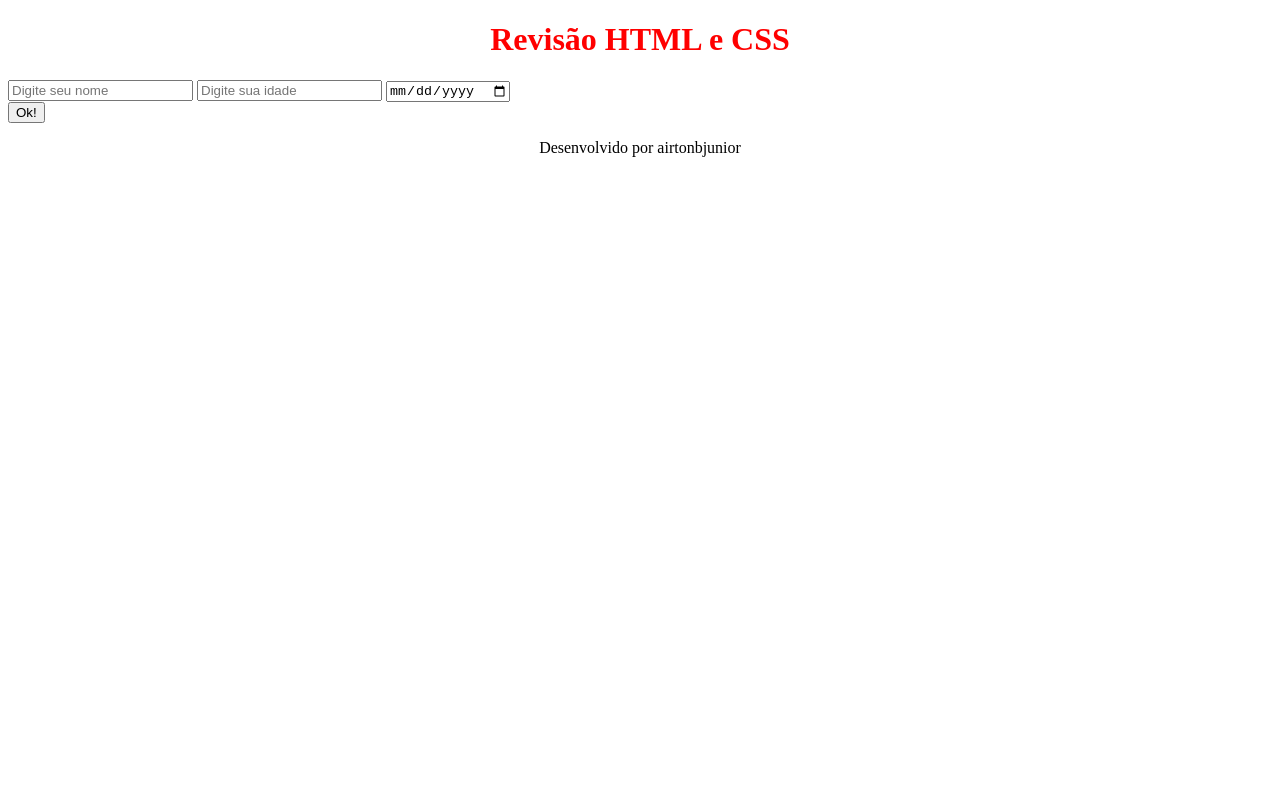
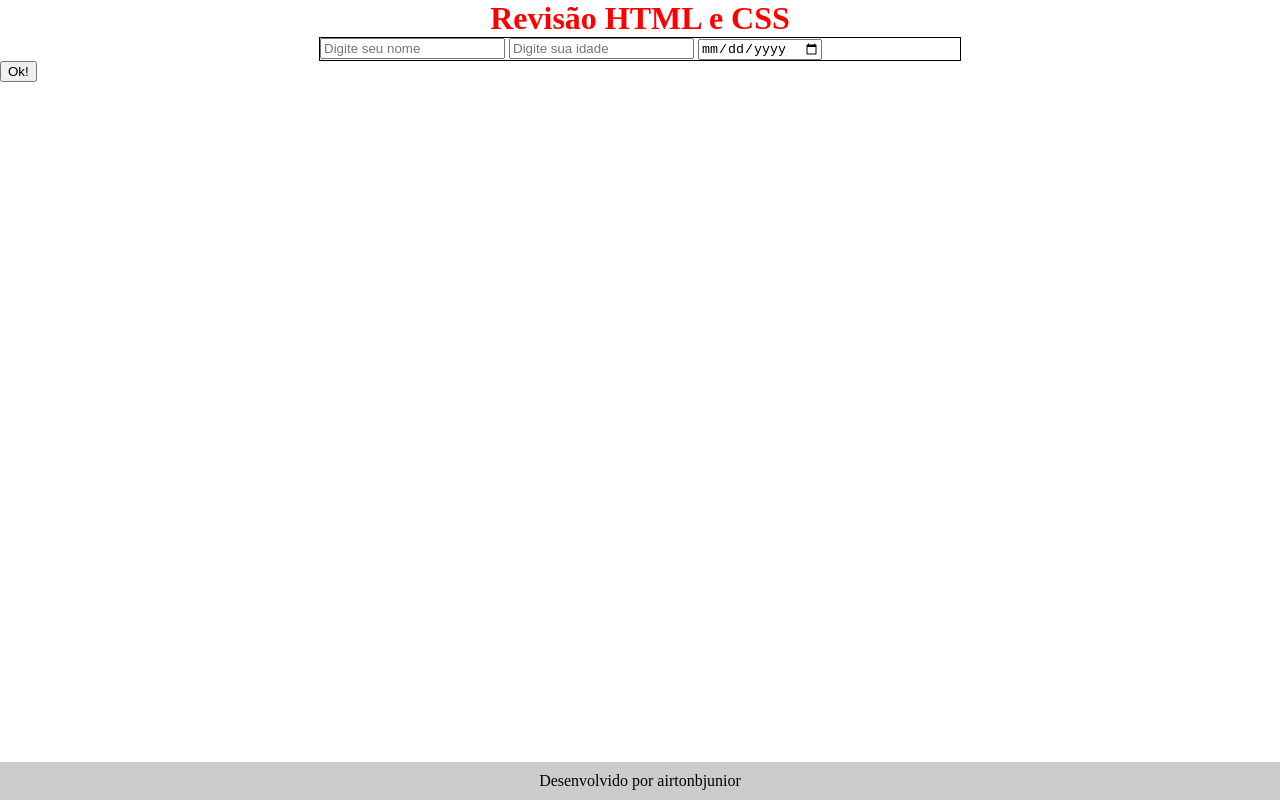
Before and after one commit to airtonbjunior/programacao_web_ads, a plain HTML site: page index.html in a window 1280 px wide. Drawn offline with Linux system fonts and the light colour scheme.

Commit message:
Alterações aula

```diff
--- a/estilo.css
+++ b/estilo.css
@@ -1,3 +1,7 @@
+* {
+    margin: 0px;
+}
+
 #titulo {
     color: red;
     text-align: center;
@@ -6,3 +10,18 @@
 .texto-paragrafo {
     text-align: center;
 }
+
+.entradas-usuario {
+    border: 1px solid;
+    width: 50%;
+    margin: auto;
+}
+
+.rodape {
+    position: fixed;
+    width: 100%;
+    bottom: 0;
+    background-color: #ccc;
+    padding-top: 10px;
+    padding-bottom: 10px;
+}
--- a/index.html
+++ b/index.html
@@ -8,13 +8,13 @@
 </head>
 <body>
     <h1 id="titulo">Revisão HTML e CSS</h1>
-    <div>
+    <div class="entradas-usuario">
         <input type="text" placeholder="Digite seu nome">
         <input type="number" placeholder="Digite sua idade">
         <input type="date">
     </div>
     <button>Ok!</button>
-    <footer>
+    <footer class="rodape">
         <p class="texto-paragrafo">Desenvolvido por airtonbjunior</p>
     </footer>
 </body>
```
